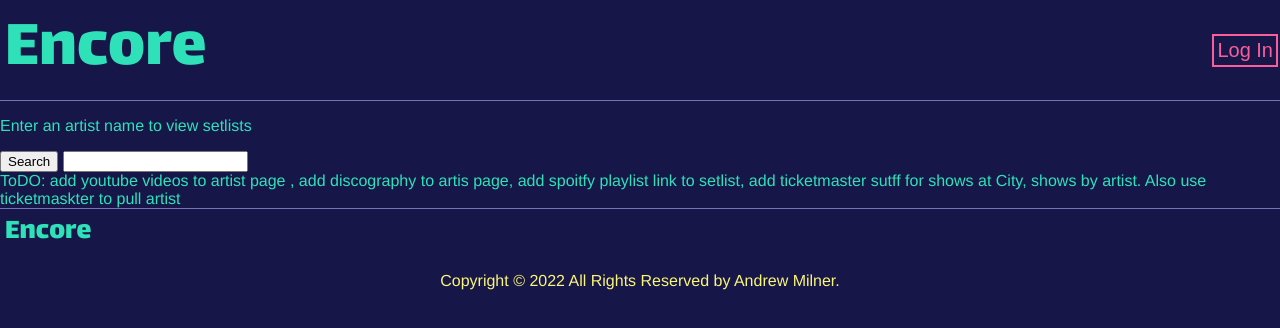
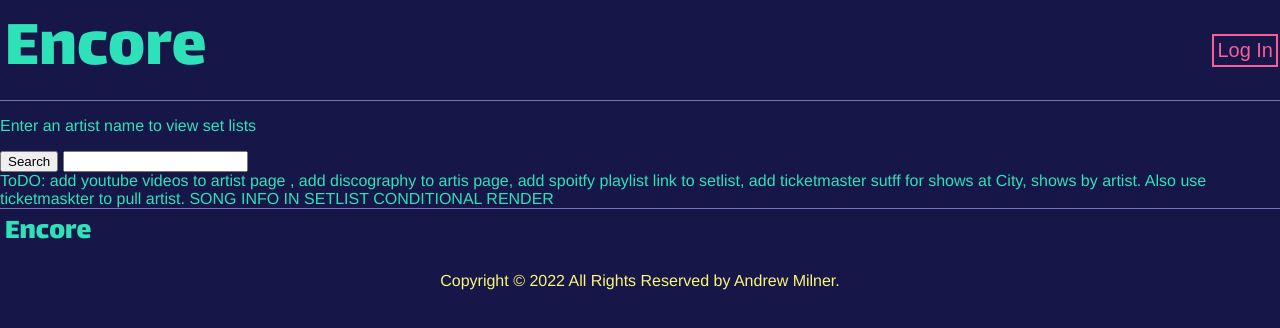
Before and after one commit to eyesidol/FinalProject, a React (Create React App) app in the folder client/: page / in a window 1280 px wide. Shown: the top 328 px of the page. Built offline with nearby package versions, Linux system fonts and the light colour scheme.

Commit message:
fixing spelling

```diff
--- a/client/src/Homepage.js
+++ b/client/src/Homepage.js
@@ -6,7 +6,8 @@ const Homepage = ({ Profile, Searchbar }) => {
       <Searchbar />
       ToDO: add youtube videos to artist page , add discography to artis page,
       add spoitfy playlist link to setlist, add ticketmaster sutff for shows at
-      City, shows by artist. Also use ticketmaskter to pull artist
+      City, shows by artist. Also use ticketmaskter to pull artist.
+      SONG INFO IN SETLIST CONDITIONAL RENDER
     </StyledHomepage>
   );
 };
--- a/client/src/Searchbar.js
+++ b/client/src/Searchbar.js
@@ -23,7 +23,7 @@ const Searchbar = () => {
   console.log(search);
   return (
     <div>
-      <p>Enter an artist name to view setlists</p>
+      <p>Enter an artist name to view set lists</p>
       <div>
         <button onClick={handleSubmit}>Search</button>{" "}
         <input
--- a/client/src/Setlist.js
+++ b/client/src/Setlist.js
@@ -56,7 +56,7 @@ const Setlist = () => {
           <p>Date: {setlistData.eventDate}</p>
         </div>
       )}
-      <p>Setlist</p>
+      <p>Set List</p>
 
       {setlistData.sets.set.length > 0 && (
         <ol>
--- a/client/src/Setlists.js
+++ b/client/src/Setlists.js
@@ -38,6 +38,7 @@ const Setlists = () => {
       {!setlistsData && <p>No Shows Found</p>}
       {setlistsData && (
         <div>
+          <h1>Recent Set Lists</h1>
           {setlistsData.setlist.map((item) => {
             return (
               <StyledShowCard>
@@ -45,13 +46,12 @@ const Setlists = () => {
                 <StyledSetlistNavlink to={`/setlist/${item.id}`} end>
                   Go to Setlist
                 </StyledSetlistNavlink>
+                <StyledSetlistNavlink to={`/artist/${item.artist.mbid}`} end>
+                  Go to artist
+                </StyledSetlistNavlink>
                 <p>{item.venue.name}</p>
                 <p>
                   {item.venue.city.name},{item.venue.city.state}
-                </p>
-                <p>
-                  this will be google map {item.venue.city.coords.lat},
-                  {item.venue.city.coords.long}
                 </p>
                 <p>{item.venue.city.country.name}</p>
 
```
